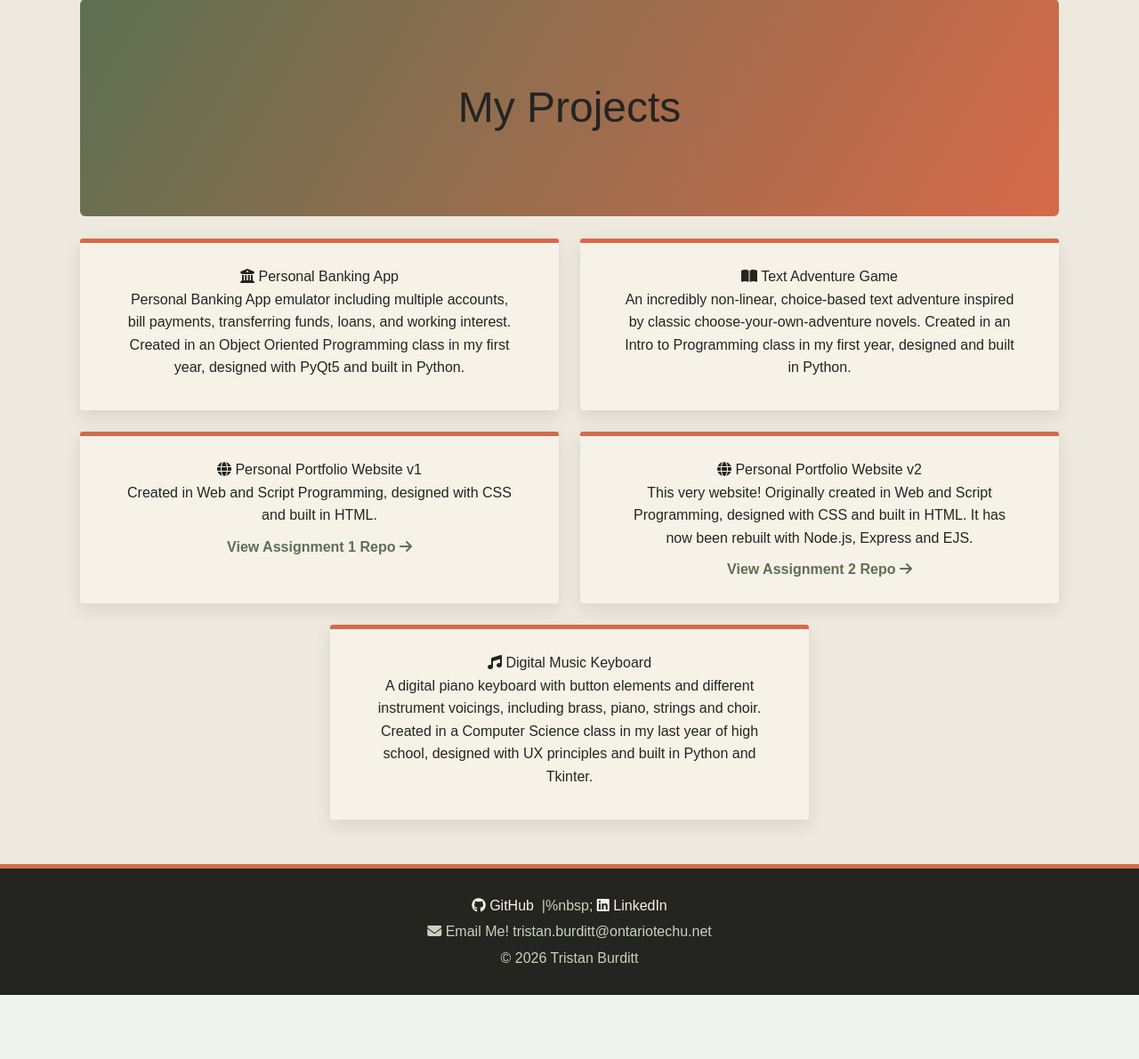
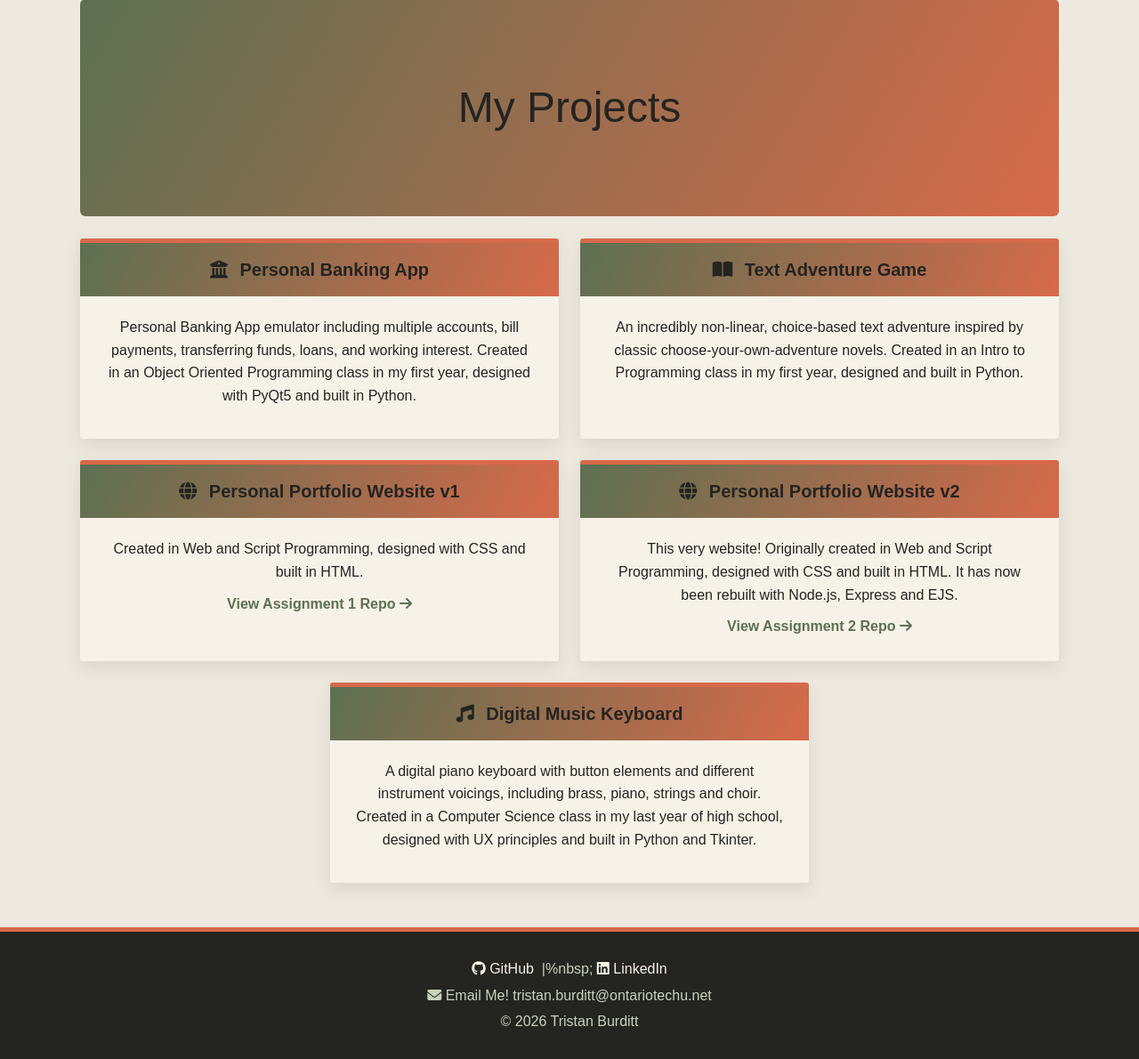
Before and after one commit to ampersans/portfolio-express, a Node server app: page /projects in a window 1280 px wide. Shown: the part 258-1448 px from the top of the page at 89% size. Before the commit the page ends 1376 px from the top, so only its background shows below. Run offline with Node 20, Linux system fonts and the light colour scheme; some libraries are stand-ins or nearby versions.

Commit message:
added fixes in stylesheet and added .gitignore

```diff
--- a/public/stylesheets/style.css
+++ b/public/stylesheets/style.css
@@ -368,3 +368,59 @@ pre {
   white-space: pre-wrap;
   padding:0 20px;
 }
+
+
+/* fixes for banner and project cards */
+.projects-banner {
+    background: linear-gradient(120deg, #5d7052, #d66a4a)
+
+}
+
+.project-card {
+    display: flex;
+    flex-direction: column;
+    padding: 0 !important;
+    overflow: hidden;
+    text-align: center;
+    background-color: #f7f2e8;
+    border-top: 5px solid #d66a4a;
+    border-radius: 3px;
+    box-shadow: 0 7px 18px rgba(36, 36, 33, 0.10);
+}
+
+.project-card:hover {
+    border-top-color: #5d7052;
+    box-shadow: 0 7px 18px rgba(36, 36, 33, 0.10);
+}
+
+.project-card-header {
+    background: linear-gradient(120deg, #5d7052, #d66a4a);
+    color: #242421;
+    padding: 14px 20px;
+    font-size: 1.25rem;
+    font-weight: bold;
+}
+
+.project-card-header i {
+    margin-right: 8px;
+}
+
+.project-card-body {
+    flex: 1;
+    display: flex;
+    flex-direction: column;
+    align-items: center;
+    padding: 22px 28px 26px;
+}
+
+.project-card-body p {
+    padding: 0;
+}
+
+.project-badge {
+    background-color: #5d7052;
+    color: #f7f2e8;
+    font-weight: normal;
+    padding: 6px 12px;
+    margin-bottom: 14px;
+}
```
Also changed, not shown: 1 other file.
